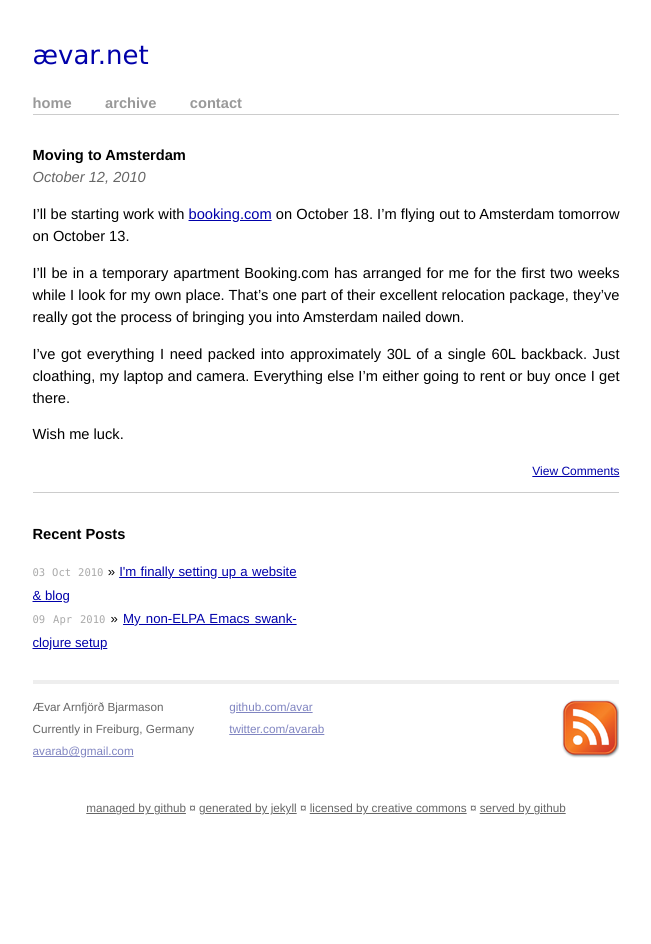
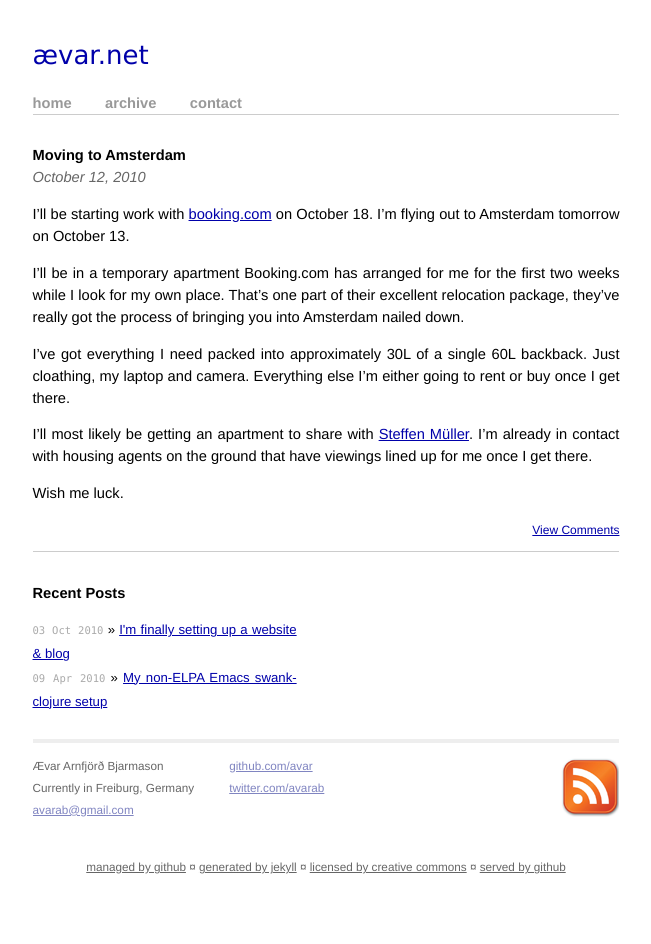
Before and after one commit to avar/website, a Jekyll site: the page built from _posts/2010-10-12-Ready-for-Amsterdam.md, in a window 1280 px wide. Shown: the whole page, without its empty margins (314-965 px from the left). Built offline with Jekyll 4.4.1, drawn with Linux system fonts in a browser that asks for light colours; Markdown is read by kramdown in place of the engine named in the settings; comment, search, counter and statistics services are not loaded.

Commit message:
about finding an apartment

```diff
--- a/_posts/2010-10-12-Ready-for-Amsterdam.md
+++ b/_posts/2010-10-12-Ready-for-Amsterdam.md
@@ -16,4 +16,9 @@ I've got everything I need packed into approximately 30L of a single
 60L backback. Just cloathing, my laptop and camera. Everything else
 I'm either going to rent or buy once I get there.
 
+I'll most likely be getting an apartment to share with
+[Steffen Müller](http://steffen-mueller.net/). I'm already in contact
+with housing agents on the ground that have viewings lined up for me
+once I get there.
+
 Wish me luck.
```
